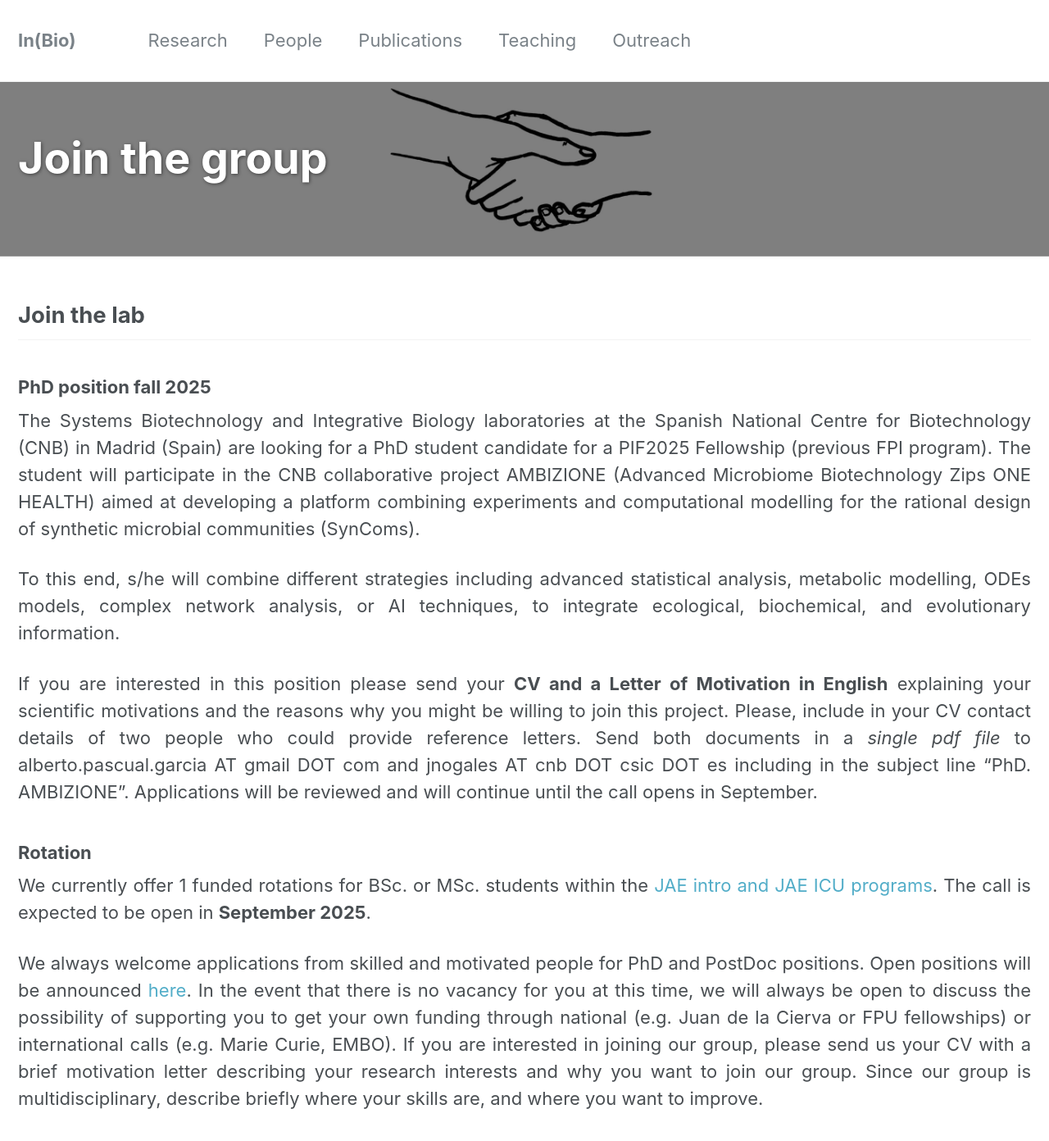
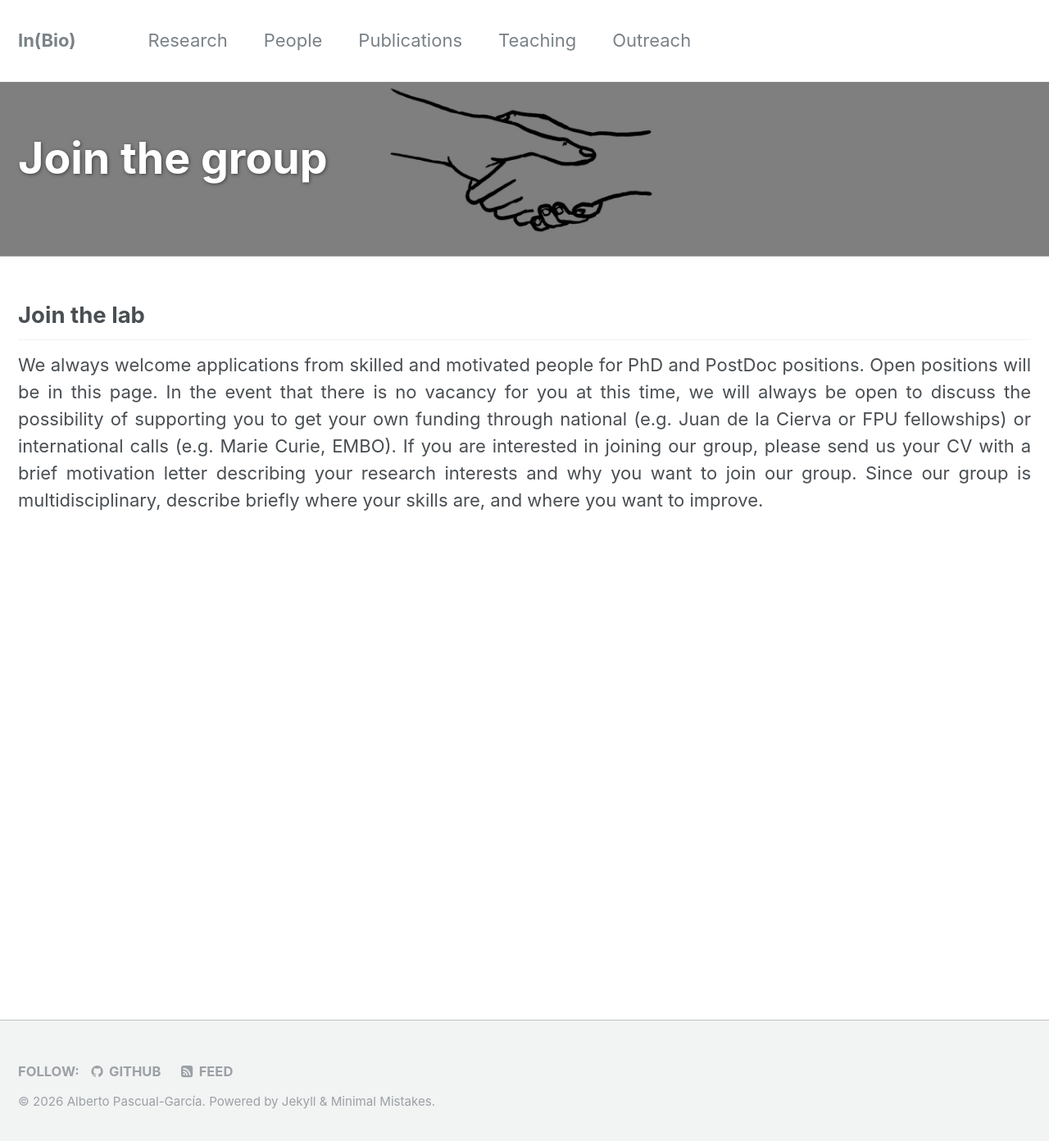
Before and after one commit to apascualgarcia/apascualgarcia.github.io, a Jekyll site: the page built from _pages/Join.md, in a window 1280 px wide and 1400 px high. Shown: the top 1392 px of the window at 82% size. Built offline with Jekyll 4.4.1, drawn with Linux system fonts in a browser that asks for light colours.

Commit message:
updated vacancies

```diff
--- a/_pages/Join.md
+++ b/_pages/Join.md
@@ -20,19 +20,4 @@ header:
 ## Join the lab
 
 
-### PhD position fall 2025
-
-The Systems Biotechnology and Integrative Biology laboratories at the Spanish National Centre for Biotechnology (CNB) in Madrid (Spain) are looking for a PhD student candidate for a PIF2025 Fellowship (previous FPI program). The student will participate in the CNB collaborative project  AMBIZIONE (Advanced Microbiome Biotechnology Zips ONE HEALTH) aimed at developing a platform combining experiments and computational modelling for the rational design of synthetic microbial communities (SynComs).
-
-To this end, s/he will combine different strategies including advanced statistical analysis, metabolic modelling, ODEs models, complex network analysis, or AI techniques, to integrate ecological, biochemical, and evolutionary information.
-
-If you are interested in this position please send your **CV and a Letter of Motivation in English** explaining your scientific motivations and the reasons why you might be willing to join this project. Please, include in your CV contact details of two people who could provide reference letters.
-Send both documents in a _single pdf file_ to alberto.pascual.garcia AT gmail DOT com and jnogales AT cnb DOT csic DOT es including in the subject line "PhD. AMBIZIONE". Applications will be reviewed and will continue until the call opens in September.
-
-
-### Rotation
-We currently offer 1 funded rotations for BSc. or MSc. students within the [JAE intro and JAE ICU programs](https://sede.csic.gob.es/en/node/16). The call is expected to be open in **September 2025**.
-
-
-
-We al­ways wel­come ap­plic­a­tions from skilled and mo­tiv­ated people for PhD and PostDoc po­s­i­tions. Open positions will be announced [here](/_pages/Join). In the event that there is no vacancy for you at this time, we will always be open to discuss the possibility of supporting you to get your own funding through national (e.g. Juan de la Cierva or FPU fellowships) or international calls (e.g. Marie Curie, EMBO). If you are interested in joining our group, please send us your CV with a brief motivation letter describing your research interests and why you want to join our group. Since our group is multidisciplinary, describe briefly where your skills are, and where you want to improve.
+We al­ways wel­come ap­plic­a­tions from skilled and mo­tiv­ated people for PhD and PostDoc po­s­i­tions. Open positions will be in this page. In the event that there is no vacancy for you at this time, we will always be open to discuss the possibility of supporting you to get your own funding through national (e.g. Juan de la Cierva or FPU fellowships) or international calls (e.g. Marie Curie, EMBO). If you are interested in joining our group, please send us your CV with a brief motivation letter describing your research interests and why you want to join our group. Since our group is multidisciplinary, describe briefly where your skills are, and where you want to improve.
```
